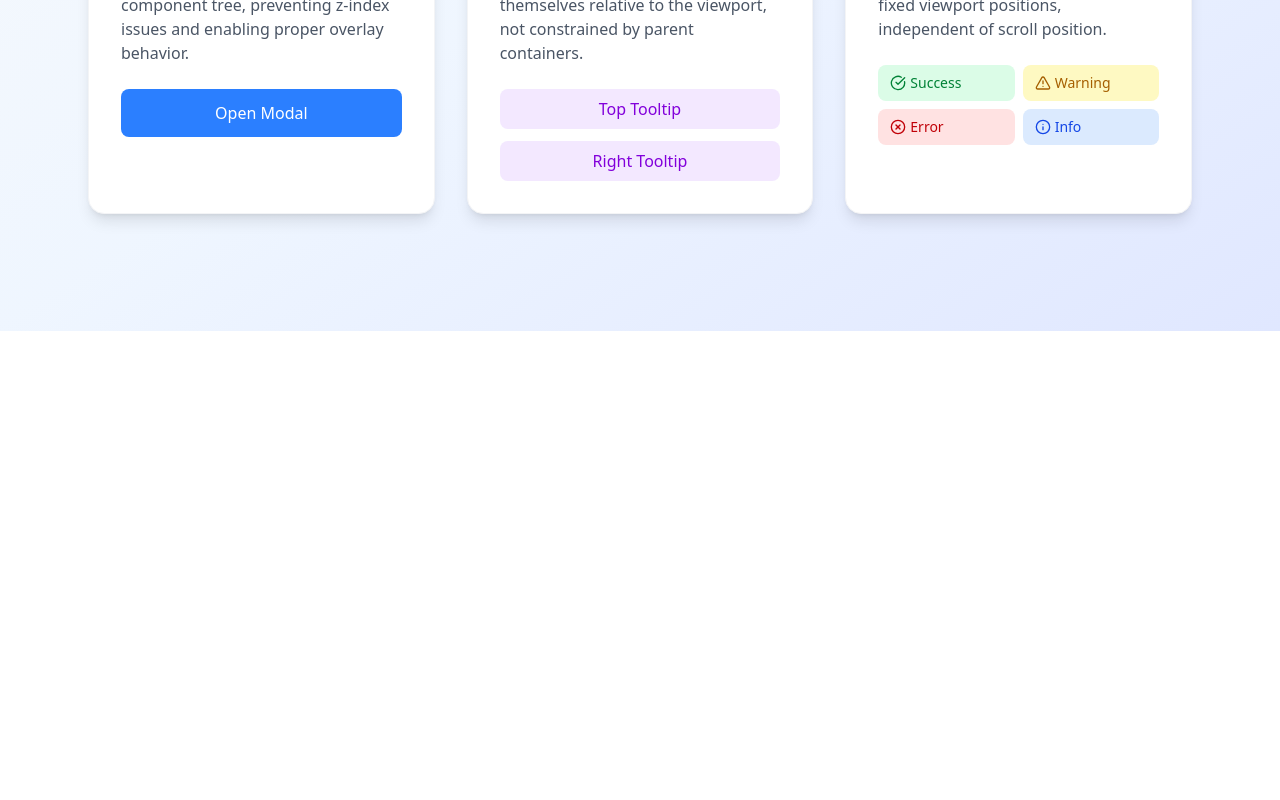
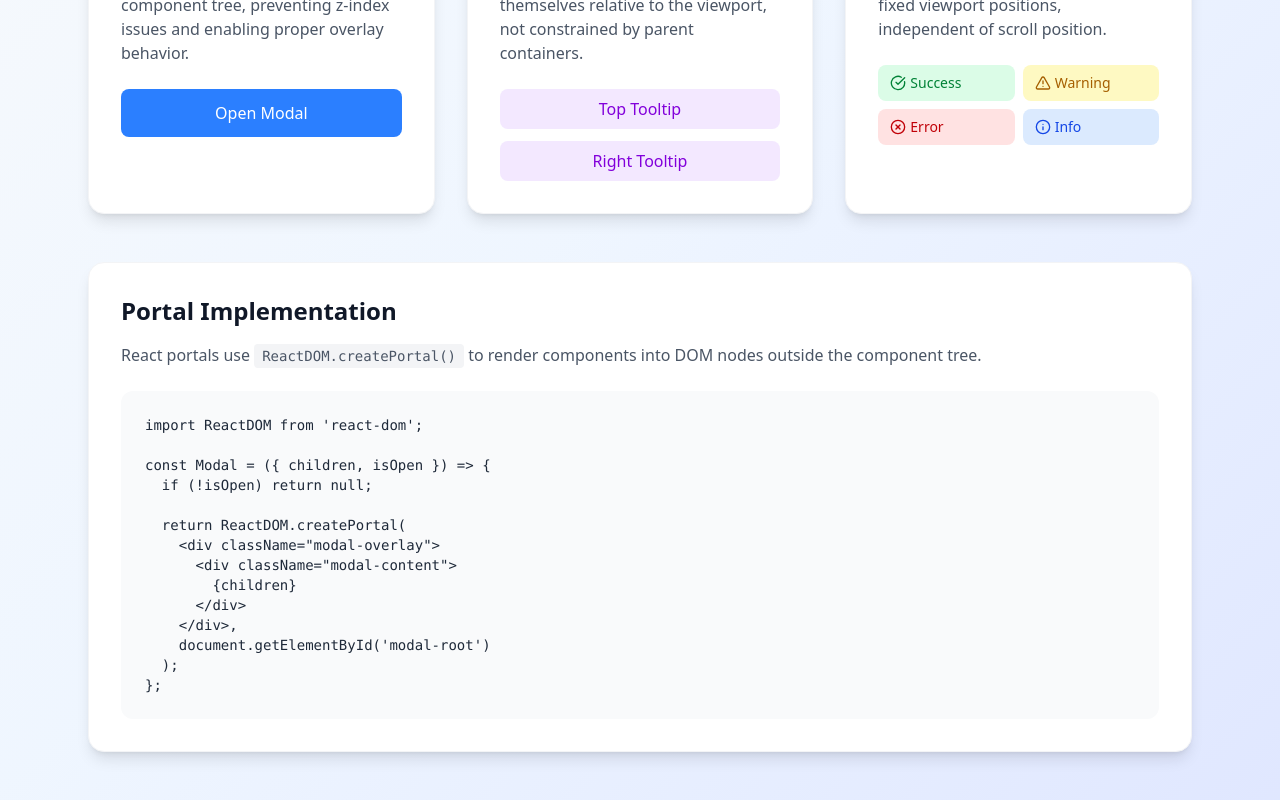
Before and after one commit to ArslanIrshad105/React-Portals-Demo, a React (Vite) app: page / in a window 1280 px wide. Shown: the part 469-1269 px from the top of the page. Before the commit the page ends 800 px from the top, so only its background shows below. Built offline with nearby package versions, Linux system fonts and the light colour scheme.

Commit message:
Created Code Example Section

```diff
--- a/src/App.tsx
+++ b/src/App.tsx
@@ -6,6 +6,7 @@ import Cards from './components/Cards/Cards';
 import DemoModal from './components/Modals/DemoModal';
 import NotificationContainer from './components/Notifications/NotificationContainer';
 import { NotificationProvider } from './context/NotificationContext';
+import CodeExample from './components/CodeExample/CodeExample';
 
 
 
@@ -20,6 +21,7 @@ const AppContent: React.FC = () => {
       <main className="max-w-6xl mx-auto px-6 py-12">
         <HeroSection />
         <Cards onModalOpen={() => setIsModalOpen(true)} />
+          <CodeExample/>
       </main>
 
       <DemoModal isOpen={isModalOpen} onClose={() => setIsModalOpen(false)} />
--- /dev/null
+++ b/src/components/CodeExample/CodeExample.tsx
@@ -0,0 +1,33 @@
+import React from 'react';
+
+const CodeExample: React.FC = () => {
+  return (
+    <div className="bg-white rounded-2xl shadow-lg border border-gray-100 p-8">
+      <h3 className="text-2xl font-semibold text-gray-900 mb-4">Portal Implementation</h3>
+      <p className="text-gray-600 mb-6">
+        React portals use <code className="bg-gray-100 px-2 py-1 rounded text-sm">ReactDOM.createPortal()</code> to render
+        components into DOM nodes outside the component tree.
+      </p>
+      <div className="bg-gray-50 rounded-xl p-6 overflow-x-auto">
+        <pre className="text-sm text-gray-800">
+          <code>{`import ReactDOM from 'react-dom';
+
+const Modal = ({ children, isOpen }) => {
+  if (!isOpen) return null;
+
+  return ReactDOM.createPortal(
+    <div className="modal-overlay">
+      <div className="modal-content">
+        {children}
+      </div>
+    </div>,
+    document.getElementById('modal-root')
+  );
+};`}</code>
+        </pre>
+      </div>
+    </div>
+  );
+};
+
+export default CodeExample;
```
